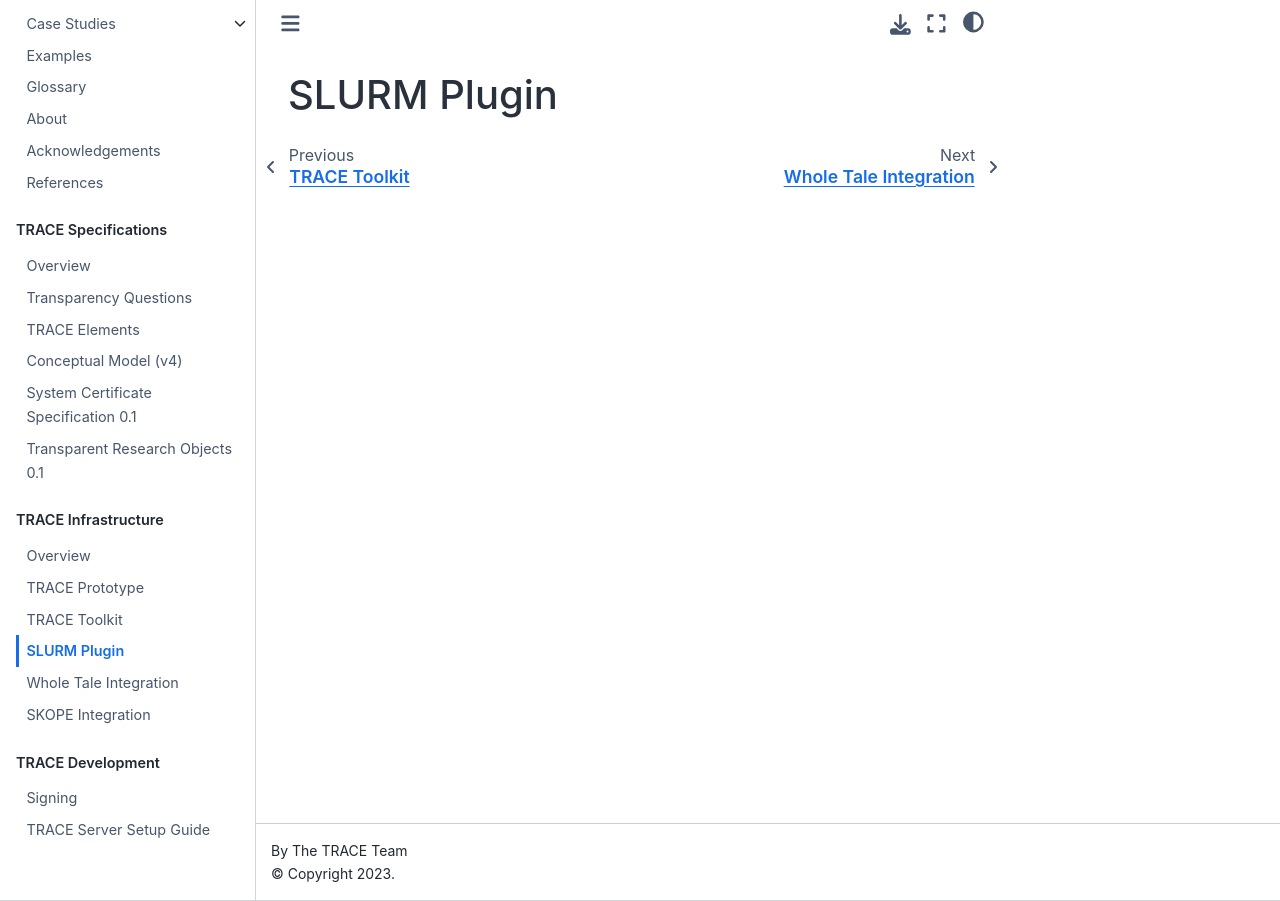
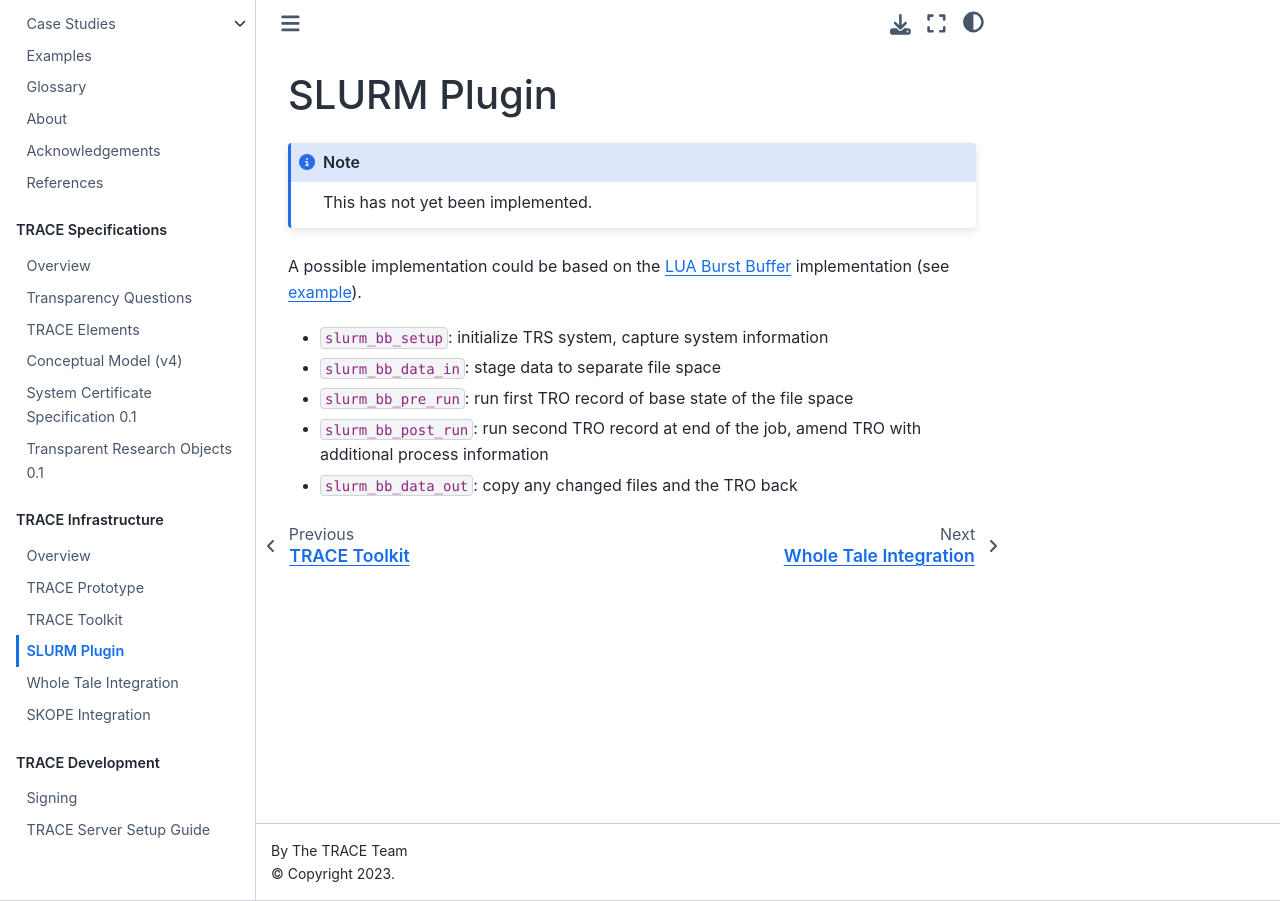
Before and after one commit to transparency-certified/trace-specification, a Jupyter Book: the page built from docs/slurm-plugin.md, in a window 1280 px wide. Built offline with Jupyter Book 1.0.4 settings and Sphinx 7.4.7 and the Sphinx Book theme 1.1.4, drawn with Linux system fonts in a browser that asks for light colours.

Commit message:
Sketching out the SLURM part

```diff
--- a/docs/slurm-plugin.md
+++ b/docs/slurm-plugin.md
@@ -1 +1,15 @@
 # SLURM Plugin
+
+:::{note}
+
+This has not yet been implemented.
+
+:::
+
+A possible implementation could be based on the [LUA Burst Buffer](https://slurm.schedmd.com/burst_buffer.html#lua_config) implementation (see [example](https://github.com/SchedMD/slurm/blob/master/etc/burst_buffer.lua.example)).
+
+- `slurm_bb_setup`: initialize TRS system, capture system information
+- `slurm_bb_data_in`: stage data to separate file space
+- `slurm_bb_pre_run`: run first TRO record of base state of the file space
+- `slurm_bb_post_run`:  run second TRO record at end of the job, amend TRO with additional process information
+- `slurm_bb_data_out`: copy any changed files and the TRO back
```
